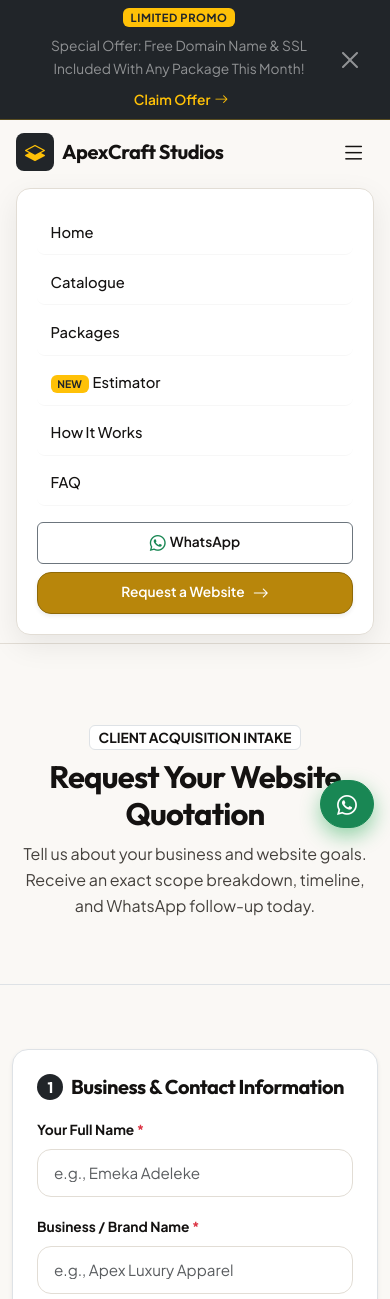
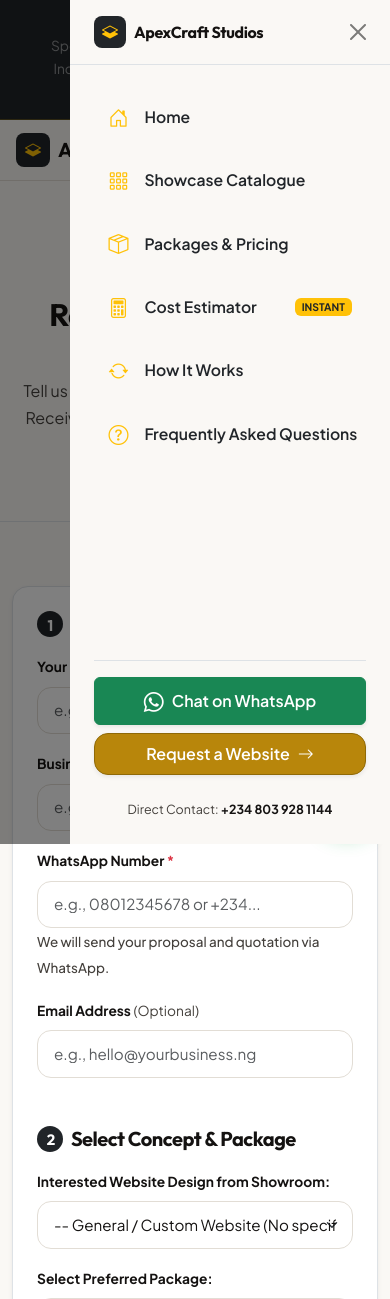
Before and after one commit to Al-ameenolanrewaju/catalogue-display, a Flask app: page /contact in a window 390 px wide, after a click that opens the changed part. Shown: the top 1299 px of the page. Run offline with Flask 3, Linux system fonts and the light colour scheme.

Commit message:
style: compact desktop navbar and add offcanvas hamburger drawer on mobile/tablet devices

```diff
--- a/app/static/css/custom.css
+++ b/app/static/css/custom.css
@@ -169,18 +169,23 @@ small, .small {
 }
 
 @media (max-width: 991.98px) {
-  .navbar-custom .navbar-collapse {
-    background: #FFFFFF;
-    border-radius: var(--radius-md);
-    padding: 1.25rem;
-    margin-top: 0.75rem;
-    border: 1px solid var(--border-subtle);
-    box-shadow: 0 10px 30px rgba(0, 0, 0, 0.08);
+  .navbar-toggler:focus {
+    box-shadow: none !important;
   }
-  .navbar-nav .nav-link {
-    padding: 0.65rem 0.85rem !important;
-    border-bottom: 1px solid rgba(0, 0, 0, 0.03);
-  }
+}
+
+/* Mobile Hamburger Offcanvas Drawer */
+.mobile-drawer-link {
+  font-size: 0.98rem !important;
+  font-weight: 600;
+  color: var(--text-charcoal) !important;
+  padding: 0.7rem 0.9rem !important;
+  border-radius: var(--radius-md);
+  transition: all 0.2s ease;
+}
+.mobile-drawer-link:hover, .mobile-drawer-link.active {
+  background-color: rgba(184, 134, 11, 0.12);
+  color: var(--accent-gold-dark) !important;
 }
 
 /* Totally disable breadcrumbs */
--- a/app/templates/base.html
+++ b/app/templates/base.html
@@ -95,36 +95,29 @@
 
   <!-- 1. Navigation & Configurable Logo -->
   <header>
-    <nav class="navbar navbar-expand-lg navbar-custom sticky-top py-2 py-lg-3">
-      <div class="container-fluid px-3 px-lg-4 px-xl-5" style="max-width: 1400px;">
-        <!-- Logo & Brand Identity -->
-        <a class="navbar-brand d-flex align-items-center gap-2 me-2 me-xl-4 text-decoration-none flex-shrink-0"
+    <nav class="navbar navbar-expand-lg navbar-custom sticky-top py-2">
+      <div class="container px-3 px-sm-4" style="max-width: 1140px;">
+        <!-- Logo & Brand Identity (Clean & Compact) -->
+        <a class="navbar-brand d-flex align-items-center gap-2 text-decoration-none flex-shrink-0"
           href="{{ url_for('public.index') }}">
           <div
             class="brand-logo-icon bg-dark text-white rounded-3 d-flex align-items-center justify-content-center flex-shrink-0"
-            style="width: 38px; height: 38px;">
-            <i class="bi bi-layers-half text-warning fs-5"></i>
+            style="width: 34px; height: 34px;">
+            <i class="bi bi-layers-half text-warning fs-6"></i>
           </div>
-          <div class="d-flex flex-column">
-            <div class="d-flex align-items-center gap-1">
-              <span class="font-heading fw-bold fs-5 tracking-tight text-charcoal lh-1">{{ brand_name }}</span>
-              <span class="badge bg-warm-surface text-charcoal d-none d-sm-inline border fw-bold"
-                style="font-size: 0.72rem; padding: 0.2rem 0.45rem;">STUDIOS</span>
-            </div>
-            <span class="small text-muted d-none d-xl-block fw-semibold"
-              style="font-size: 0.78rem; margin-top: 2px; letter-spacing: 0.02em;">Website Sales Showroom</span>
-          </div>
+          <span class="font-heading fw-bold fs-5 tracking-tight text-charcoal lh-1">{{ brand_name }}</span>
         </a>
 
-        <!-- Mobile Hamburger Toggler -->
-        <button class="navbar-toggler border-0 shadow-none p-2" type="button" data-bs-toggle="collapse"
-          data-bs-target="#navbarMain" aria-controls="navbarMain" aria-expanded="false" aria-label="Toggle navigation">
-          <i class="bi bi-list fs-2 text-charcoal"></i>
+        <!-- Mobile Hamburger Toggler (Offcanvas Drawer Trigger) -->
+        <button class="navbar-toggler border-0 shadow-none p-1 text-charcoal" type="button"
+          data-bs-toggle="offcanvas" data-bs-target="#mobileNavDrawer" aria-controls="mobileNavDrawer"
+          aria-label="Toggle navigation">
+          <i class="bi bi-list fs-1 lh-1"></i>
         </button>
 
-        <!-- Navbar Menu Links & CTAs -->
-        <div class="collapse navbar-collapse" id="navbarMain">
-          <ul class="navbar-nav mx-auto mb-3 mb-lg-0 gap-1 gap-xl-2 align-items-lg-center">
+        <!-- Desktop Navbar Menu Links & CTA (Compact & Focused) -->
+        <div class="collapse navbar-collapse" id="navbarDesktop">
+          <ul class="navbar-nav mx-auto gap-1 gap-xl-2 align-items-center">
             <li class="nav-item">
               <a class="nav-link {% if request.endpoint == 'public.index' %}active{% endif %}"
                 href="{{ url_for('public.index') }}">Home</a>
@@ -139,36 +132,105 @@
             </li>
             <li class="nav-item">
               <a class="nav-link {% if request.endpoint == 'public.calculator' %}active{% endif %}"
-                href="{{ url_for('public.calculator') }}">
-                <span class="badge bg-warning text-dark me-1 fw-bold" style="font-size: 0.65rem;">NEW</span>Estimator
-              </a>
-            </li>
-            <li class="nav-item">
-              <a class="nav-link" href="{{ url_for('public.index') }}#process">How It Works</a>
+                href="{{ url_for('public.calculator') }}">Estimator</a>
             </li>
             <li class="nav-item">
               <a class="nav-link" href="{{ url_for('public.index') }}#faq">FAQ</a>
             </li>
           </ul>
 
-          <!-- Right Action Buttons -->
-          <div
-            class="d-flex flex-column flex-lg-row align-items-stretch align-items-lg-center gap-2 mt-2 mt-lg-0 flex-shrink-0">
-            <a href="https://wa.me/{{ whatsapp_number }}?text=Hello%20{{ brand_name }},%20I%20would%20like%20to%20inquire%20about%20a%20website%20for%20my%20business."
-              target="_blank"
-              class="btn btn-outline-secondary d-inline-flex align-items-center justify-content-center gap-1 border-subtle text-charcoal bg-white py-2 px-2 px-xl-3 text-nowrap"
-              title="Chat on WhatsApp">
-              <i class="bi bi-whatsapp text-success"></i> <span class="small fw-semibold">WhatsApp</span>
-            </a>
+          <!-- Right Action CTA on Desktop -->
+          <div class="d-flex align-items-center gap-2 flex-shrink-0">
             <a href="{{ url_for('public.enquire') }}"
-              class="btn btn-gold d-inline-flex align-items-center justify-content-center gap-2 shadow-sm text-nowrap py-2 px-2 px-xl-3 flex-shrink-0">
-              <span class="small fw-semibold">Request a Website</span>
+              class="btn btn-gold btn-sm d-inline-flex align-items-center gap-2 shadow-sm text-nowrap px-3 py-2 rounded-3">
+              <span class="fw-semibold">Request Website</span>
               <i class="bi bi-arrow-right"></i>
             </a>
           </div>
         </div>
       </div>
     </nav>
+
+    <!-- Mobile & Device Hamburger Offcanvas Drawer -->
+    <div class="offcanvas offcanvas-end border-0" tabindex="-1" id="mobileNavDrawer"
+      aria-labelledby="mobileNavDrawerLabel" style="width: 320px; max-width: 85vw; background-color: #FAF8F5;">
+      <div class="offcanvas-header border-bottom border-subtle px-4 py-3">
+        <div class="d-flex align-items-center gap-2">
+          <div
+            class="brand-logo-icon bg-dark text-white rounded-3 d-flex align-items-center justify-content-center"
+            style="width: 32px; height: 32px;">
+            <i class="bi bi-layers-half text-warning"></i>
+          </div>
+          <span class="font-heading fw-bold fs-6 text-charcoal" id="mobileNavDrawerLabel">{{ brand_name }}</span>
+        </div>
+        <button type="button" class="btn-close text-reset shadow-none" data-bs-dismiss="offcanvas"
+          aria-label="Close"></button>
+      </div>
+
+      <div class="offcanvas-body d-flex flex-column px-4 py-4">
+        <ul class="navbar-nav gap-2 mb-4">
+          <li class="nav-item">
+            <a class="nav-link mobile-drawer-link d-flex align-items-center gap-3 {% if request.endpoint == 'public.index' %}active{% endif %}"
+              href="{{ url_for('public.index') }}">
+              <i class="bi bi-house-door text-warning fs-5"></i>
+              <span>Home</span>
+            </a>
+          </li>
+          <li class="nav-item">
+            <a class="nav-link mobile-drawer-link d-flex align-items-center gap-3 {% if request.endpoint == 'public.catalogue' %}active{% endif %}"
+              href="{{ url_for('public.catalogue') }}">
+              <i class="bi bi-grid-3x3-gap text-warning fs-5"></i>
+              <span>Showcase Catalogue</span>
+            </a>
+          </li>
+          <li class="nav-item">
+            <a class="nav-link mobile-drawer-link d-flex align-items-center gap-3 {% if request.endpoint == 'public.packages' %}active{% endif %}"
+              href="{{ url_for('public.packages') }}">
+              <i class="bi bi-box-seam text-warning fs-5"></i>
+              <span>Packages &amp; Pricing</span>
+            </a>
+          </li>
+          <li class="nav-item">
+            <a class="nav-link mobile-drawer-link d-flex align-items-center gap-3 {% if request.endpoint == 'public.calculator' %}active{% endif %}"
+              href="{{ url_for('public.calculator') }}">
+              <i class="bi bi-calculator text-warning fs-5"></i>
+              <span>Cost Estimator</span>
+              <span class="badge bg-warning text-dark ms-auto fw-bold" style="font-size: 0.65rem;">INSTANT</span>
+            </a>
+          </li>
+          <li class="nav-item">
+            <a class="nav-link mobile-drawer-link d-flex align-items-center gap-3"
+              href="{{ url_for('public.index') }}#process">
+              <i class="bi bi-arrow-repeat text-warning fs-5"></i>
+              <span>How It Works</span>
+            </a>
+          </li>
+          <li class="nav-item">
+            <a class="nav-link mobile-drawer-link d-flex align-items-center gap-3"
+              href="{{ url_for('public.index') }}#faq">
+              <i class="bi bi-question-circle text-warning fs-5"></i>
+              <span>Frequently Asked Questions</span>
+            </a>
+          </li>
+        </ul>
+
+        <div class="mt-auto pt-3 border-top border-subtle d-flex flex-column gap-2">
+          <a href="https://wa.me/{{ whatsapp_number }}?text=Hello%20{{ brand_name }},%20I%20would%20like%20to%20inquire%20about%20a%20website%20for%20my%20business."
+            target="_blank" class="btn btn-success w-100 d-flex align-items-center justify-content-center gap-2 py-2 shadow-sm">
+            <i class="bi bi-whatsapp fs-5"></i>
+            <span class="fw-semibold">Chat on WhatsApp</span>
+          </a>
+          <a href="{{ url_for('public.enquire') }}"
+            class="btn btn-gold w-100 d-flex align-items-center justify-content-center gap-2 py-2 shadow-sm">
+            <span class="fw-semibold">Request a Website</span>
+            <i class="bi bi-arrow-right"></i>
+          </a>
+          <div class="text-center mt-3 text-muted" style="font-size: 0.78rem;">
+            Direct Contact: <strong class="text-charcoal">{{ contact_phone }}</strong>
+          </div>
+        </div>
+      </div>
+    </div>
   </header>
 
   <!-- Flash Messages -->
```
